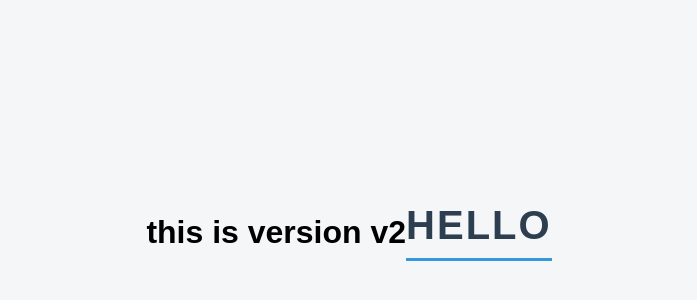
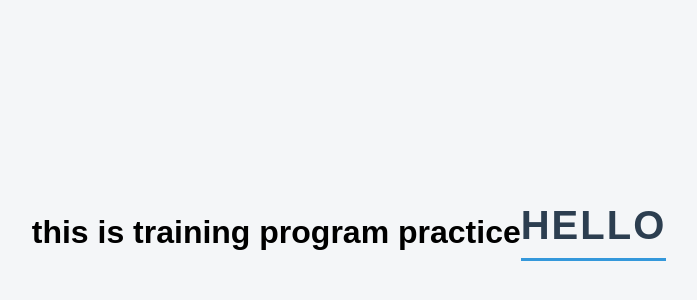
Before and after one commit to ayush829/git-project, a plain HTML site: page index.html in a window 1280 px wide. Shown: the part 168-468 px from the top of the page, without its empty margins (291-988 px from the left). Drawn offline with Linux system fonts and the light colour scheme.

Commit message:
commit changes

```diff
--- a/index.html
+++ b/index.html
@@ -7,7 +7,7 @@
     <title>Document</title>
 </head>
 <body>
-    <h1>this is version v2</h1>
+    <h1>this is training program practice</h1>
     <h2>hello</h2>
 
 </body>
```
